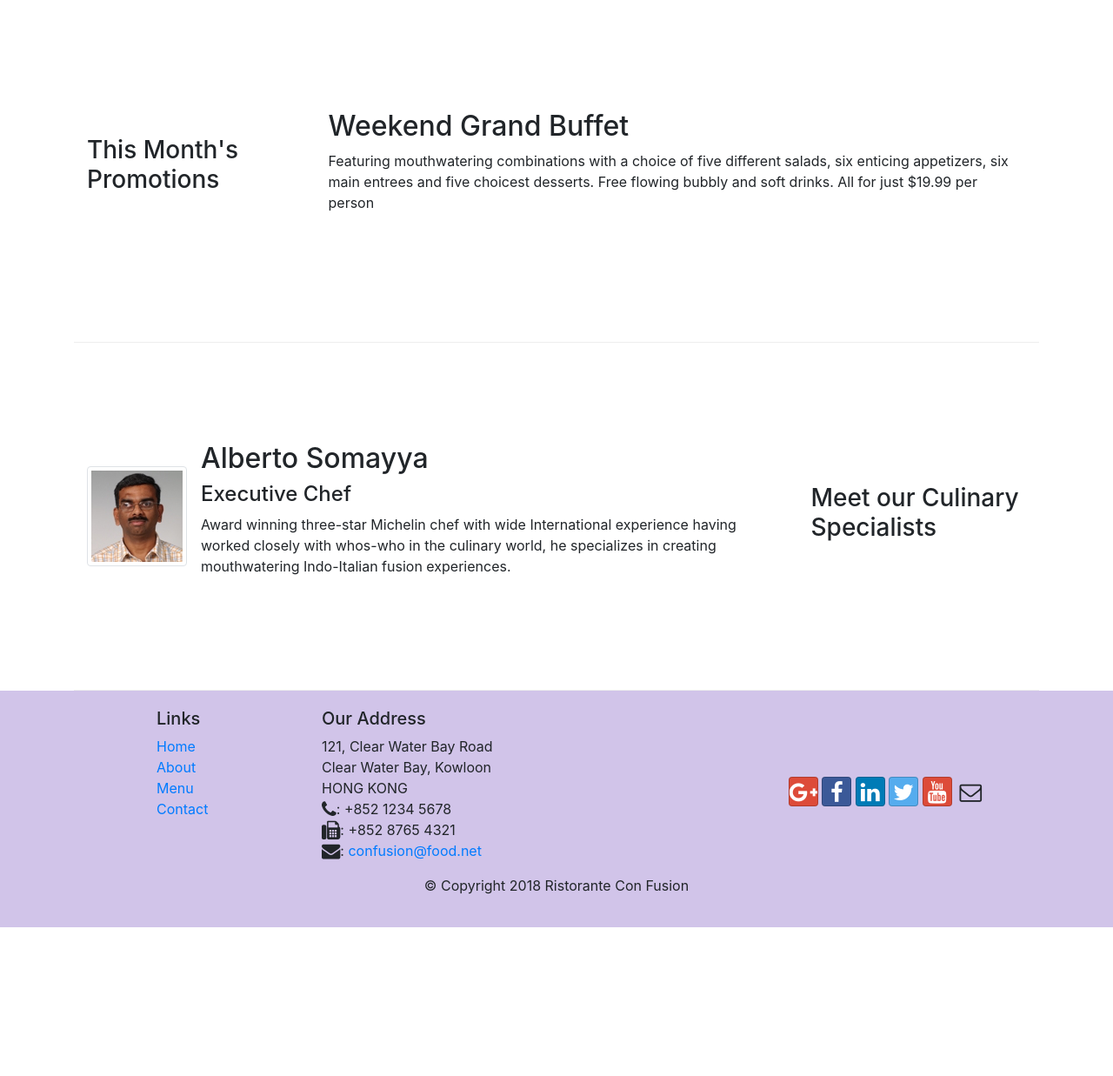
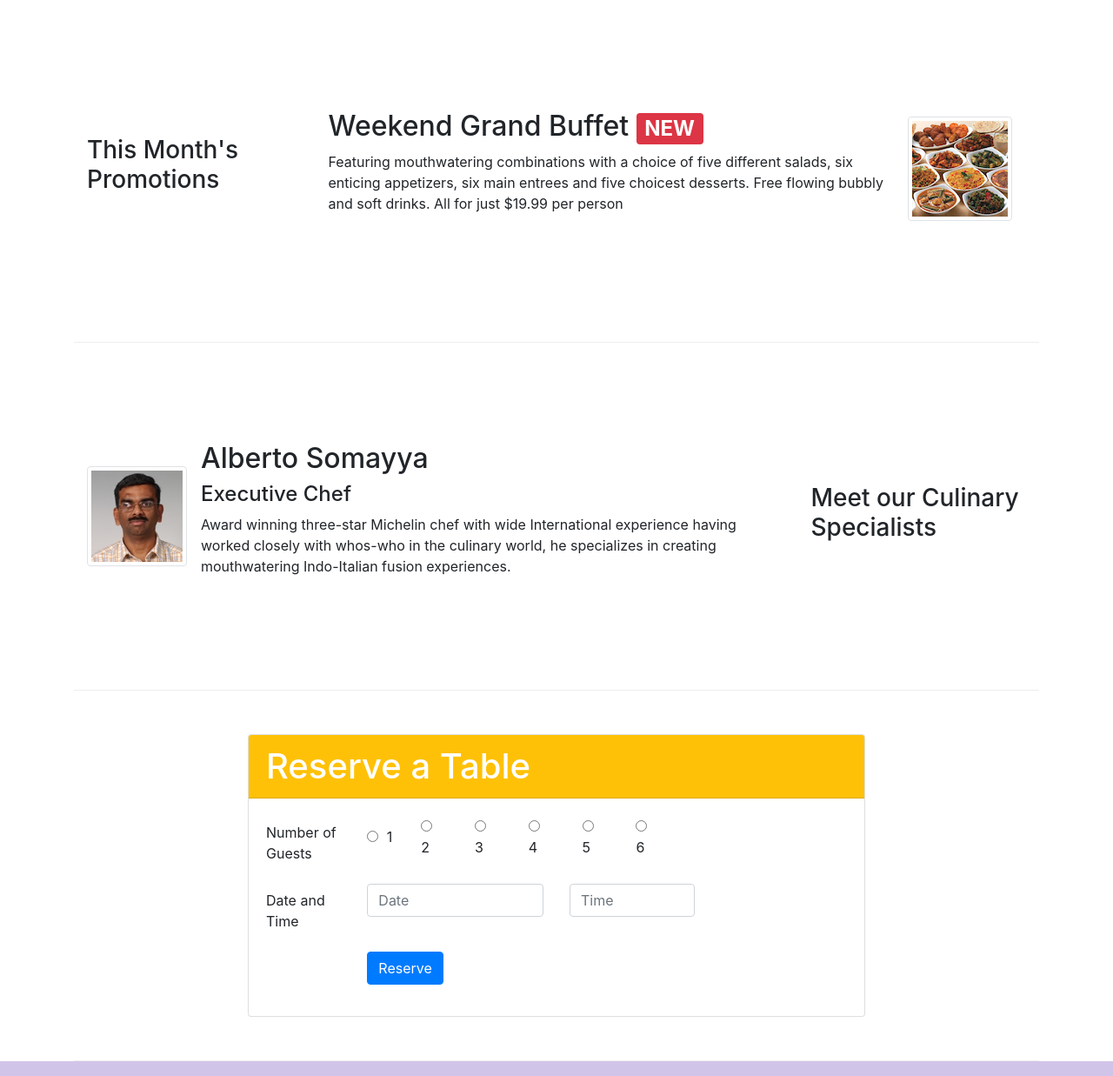
Before and after one commit to ritikgupta21092000/Restuarant-site, a website: page index.html in a window 1280 px wide. Shown: the part 740-1977 px from the top of the page at 87% size. Before the commit the page ends 1806 px from the top, so only its background shows below. Drawn offline with nearby package versions, Linux system fonts and the light colour scheme.

Commit message:
Updated index.html

```diff
--- a/index.html
+++ b/index.html
@@ -49,8 +49,11 @@
             your culinary senses!
           </p>
         </div>
-        <div class="col-12 col-sm align-self-center">
+        <div class="col-12 col-sm-3 align-self-center">
           <img src="img/logo.png" class="img-fluid" alt="logo">
+        </div>
+        <div class="col-12 col-sm-3 align-self-center">
+          <a href="#reserveform" role="button" class="btn btn-warning btn-lg btn-block">Reserve Table</a>
         </div>
       </div>
     </div>
@@ -86,13 +89,22 @@
         <h3>This Month's Promotions</h3>
       </div>
       <div class="col col-sm col-md">
-        <h2>Weekend Grand Buffet</h2>
+        <div class="media">
+          <div class="media-body">
+            <h2 class="mt-0">
+              Weekend Grand Buffet
+              <span class="badge badge-danger">NEW</span>
+            </h2>
             <p class="d-none d-sm-block">
               Featuring mouthwatering combinations with a choice of five different
               salads, six enticing appetizers, six main entrees and five choicest
               desserts. Free flowing bubbly and soft drinks. All for just $19.99
               per person
             </p>
+          </div>
+          <img class="d-flex mr-3 img-thumbnail align-self-center" src="img/buffet.png" alt="buffet">
+        </div>
+
       </div>
     </div>
 
@@ -112,6 +124,72 @@
               world, he specializes in creating mouthwatering Indo-Italian fusion
               experiences.
             </p>
+          </div>
+        </div>
+      </div>
+    </div>
+
+
+    <div class="row-content row" id="reserveform">
+      <div class="col-12 col-sm-8 offset-sm-2">
+        <div class="card">
+          <h1 class="card-header bg-warning text-white">Reserve a Table</h1>
+          <div class="card-body">
+            <form action="">
+              <div class="form-group row">
+                <div class="col-md-2">
+                  <label for="guests" class="col-form-label">Number of Guests</label>
+                </div>
+                <div class="col-md-10">
+                  <div class="form-check form-check-inline row">
+                    <div class="col-md-2">
+                      <input class="form-check-input" type="radio" name="guests1" id="guests1">
+                      <label for="guests1" class="form-check-label">1</label>
+                    </div>
+                    <div class="col-md-2">
+                      <input class="form-check-input" type="radio" name="guests2" id="guests2">
+                      <label for="guests2" class="form-check-label">2</label>
+                    </div>
+                    <div class="col-md-2">
+                      <input class="form-check-input" type="radio" name="guests3" id="guests3">
+                      <label for="guests3" class="form-check-label">3</label>
+                    </div>
+                    <div class="col-md-2">
+                      <input class="form-check-input" type="radio" name="guests4" id="guests4">
+                      <label for="guests4" class="form-check-label">4</label>
+                    </div>
+                    <div class="col-md-2">
+                      <input class="form-check-input" type="radio" name="guests5" id="guests5">
+                      <label for="guests5" class="form-check-label">5</label>
+                    </div>
+                    <div class="col-md-2">
+                      <input class="form-check-input" type="radio" name="guests6" id="guests6">
+                      <label for="guests6" class="form-check-label">6</label>
+                    </div>
+
+                  </div>
+                </div>
+              </div>
+
+              <div class="form-group row">
+                <div class="col-md-2">
+                  <label for="date" class="col-form-label">Date and Time</label>
+                </div>
+                <div class="col-md-4">
+                  <input type="text" class="form-control" name="date" id="date" placeholder="Date">
+                </div>
+                <div class="col-md-3">
+                  <input type="text" class="form-control" name="date" id="date" placeholder="Time">
+                </div>
+              </div>
+
+              <div class="form-group row">
+                <div class="col-md-3 offset-md-2">
+                  <button type="submit" class="btn btn-primary btn-md">Reserve</button>
+                </div>
+              </div>
+
+            </form>
           </div>
         </div>
       </div>
```
Lines whose indentation alone changed are shown as unchanged.
